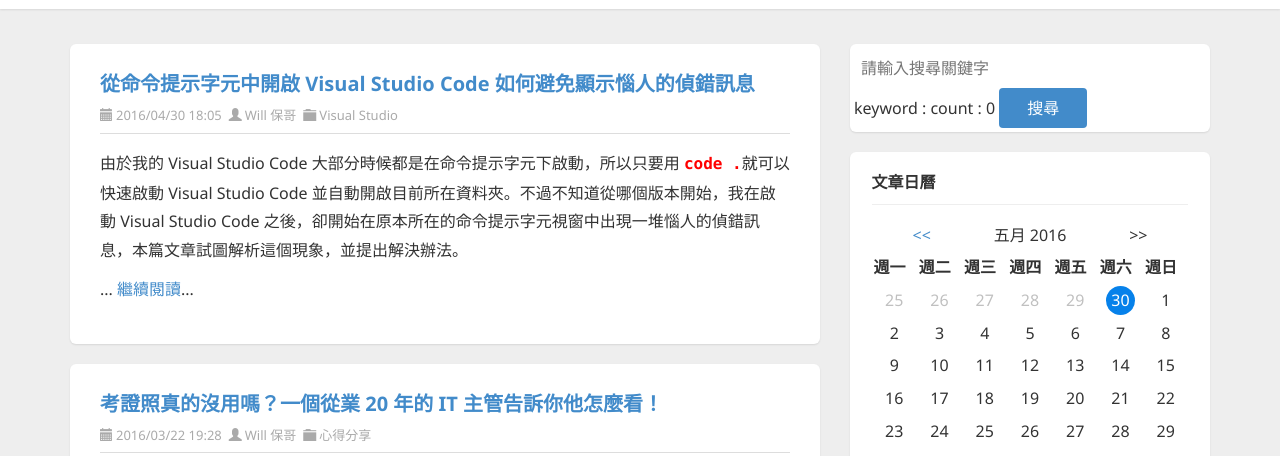
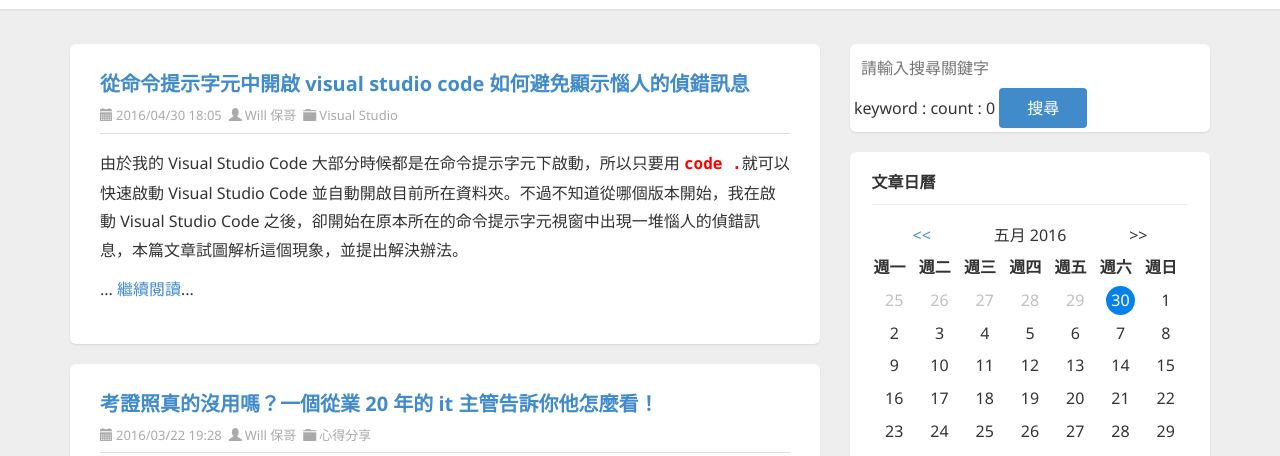
Before and after one commit to dongsu-iis/learn-angular, an Angular app: page / in a window 1280 px wide. Shown: the part 201-657 px from the top of the page. Built offline with nearby package versions, Linux system fonts and the light colour scheme.

Commit message:
Pipes uppercase lowercase

```diff
--- a/src/app/app.component.html
+++ b/src/app/app.component.html
@@ -7,10 +7,10 @@
       <div id="ctl00_cphBody_PostList1_posts" class="posts">
 
         <!-- Article START-->
-      <article class="post" id="post{{idx}}" *ngFor="let item of data; let idx=index">
+        <article class="post" id="post{{idx}}" *ngFor="let item of data; let idx=index">
           <header class="post-header">
             <h2 class="post-title">
-              <a [href]="item.href">{{item.title}}</a>
+              <a [href]="item.href">{{item.title|lowercase}}</a>
             </h2>
             <div class="post-info clearfix">
               <span class="post-date"><i class="glyphicon glyphicon-calendar"></i>{{item.date}}</span>
```
